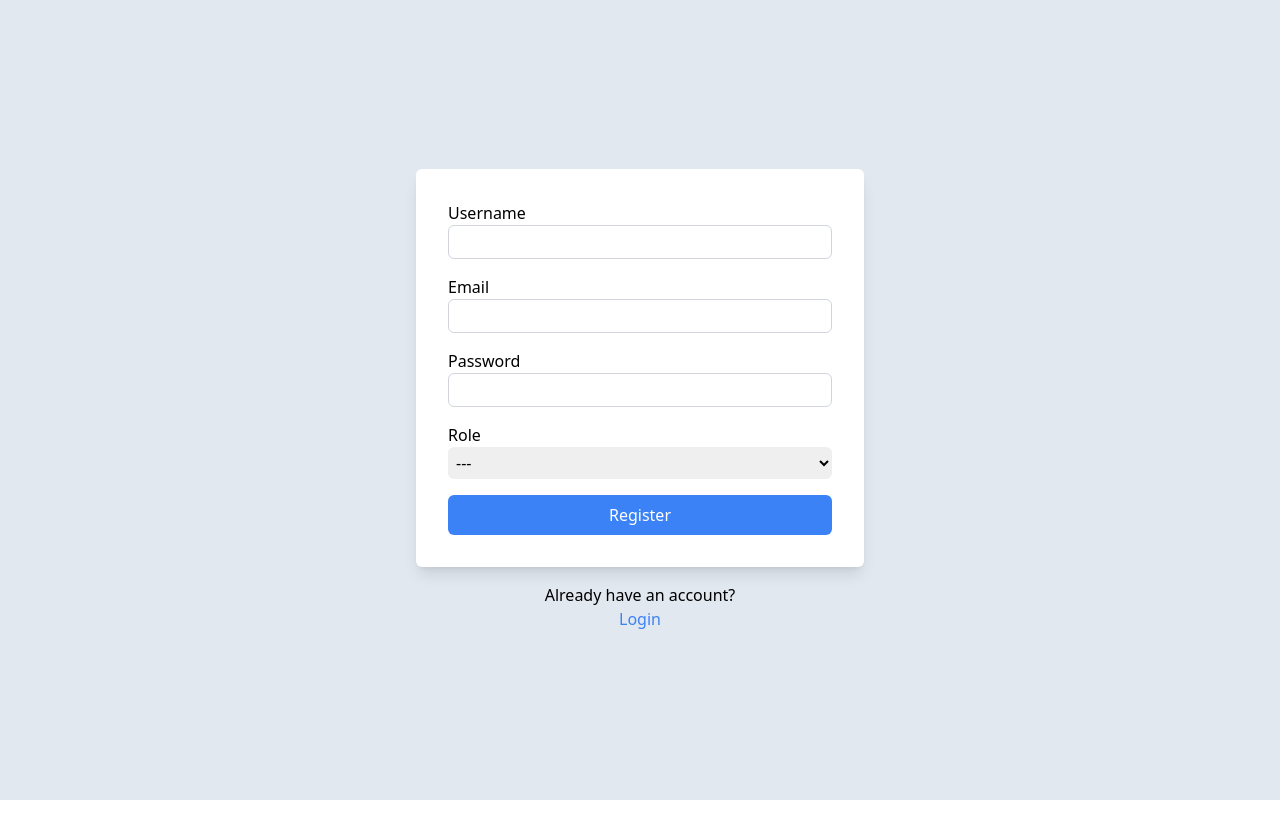
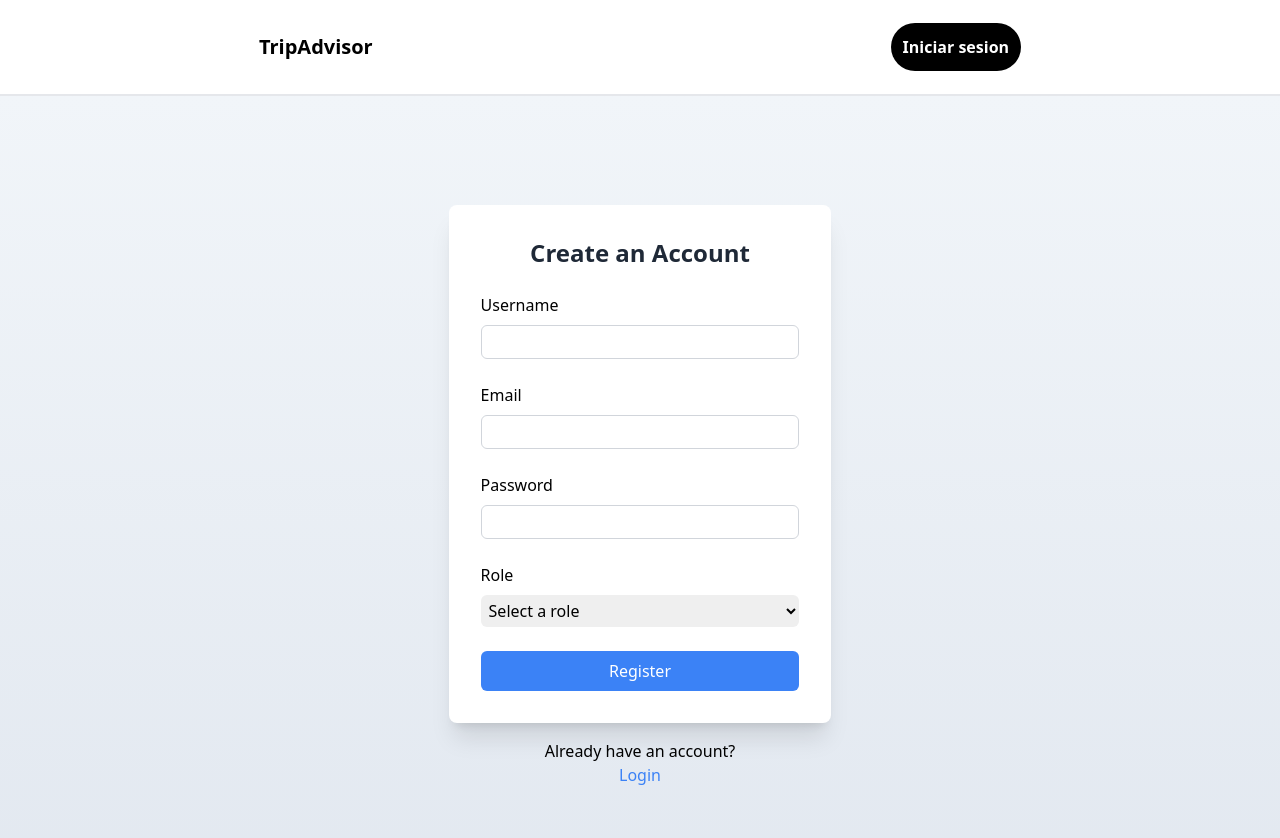
Before and after one commit to SirEduardo/gestor-de-reservas-front, a React (Vite) app in the folder front/: page /auth in a window 1280 px wide. Shown: the top 838 px of the page. Before the commit the page ends 800 px from the top, so only its background shows below. Built offline with nearby package versions, Linux system fonts and the light colour scheme.

Commit message:
Update Register.jsx

```diff
--- a/front/src/components/Form/Register.jsx
+++ b/front/src/components/Form/Register.jsx
@@ -4,6 +4,7 @@ import { useState } from "react";
 import Login from "./Login";
 import StoreUserData from "../../utils/Functions/StoreUserData";
 import { useNavigate } from "react-router-dom";
+import { Header } from "../Header/Header";
 
 const Register = () => {
   const {
@@ -42,18 +43,23 @@ const Register = () => {
   }
 
   return (
-    <div className="flex flex-col justify-center items-center h-svh bg-slate-200">
+    <div>
+      <Header />
+      <div className="flex flex-col justify-center items-center min-h-screen bg-gradient-to-b from-slate-100 to-slate-200 p-4">
         <form
           onSubmit={handleSubmit(submit)}
-        className="bg-white p-8 shadow-lg rounded-md w-full max-w-md"
+          className="bg-white shadow-xl rounded-lg p-8 space-y-6"
         >
-        <div className="mb-4">
+          <h2 className="text-2xl font-bold text-center text-gray-800 mb-6">
+            Create an Account
+          </h2>
+          <div className="space-y-2">
             <label htmlFor="userName">Username</label>
             <input
               type="text"
               {...register("userName", {
                 required: true,
-              message: "Enter a username",
+                message: "Username is required",
               })}
               id="userName"
               className={`w-full p-1 border ${
@@ -68,7 +74,7 @@ const Register = () => {
               </span>
             )}
           </div>
-        <div className="mb-4">
+          <div className="space-y-2">
             <label htmlFor="email">Email</label>
             <input
               type="email"
@@ -87,10 +93,12 @@ const Register = () => {
               }`}
             />
             {errors.email && (
-            <span className="text-red-500 text-sm">{errors.email.message}</span>
+              <span className="text-red-500 text-sm">
+                {errors.email.message}
+              </span>
             )}
           </div>
-        <div className="mb-4">
+          <div className="space-y-2">
             <label htmlFor="password">Password</label>
             <input
               type="password"
@@ -115,7 +123,7 @@ const Register = () => {
               </span>
             )}
           </div>
-        <div className="mb-4">
+          <div className="space-y-2">
             <label htmlFor="role">Role</label>
             <select
               id="role"
@@ -124,7 +132,7 @@ const Register = () => {
                 required: true,
               })}
             >
-            <option value="">---</option>
+              <option value="">Select a role</option>
               <option value="admin">Admin</option>
               <option value="client">Client</option>
             </select>
@@ -139,13 +147,14 @@ const Register = () => {
         </form>
         <p className="mt-4 text-center">Already have an account?</p>
         <button
-        className="text-blue-500 hover:underline"
+          className="text-blue-500 hover:text-blue-700"
           type="button"
           onClick={() => setIsLogin(true)}
         >
           Login
         </button>
       </div>
+    </div>
   );
 };
 
```
Lines whose indentation alone changed are shown as unchanged.
